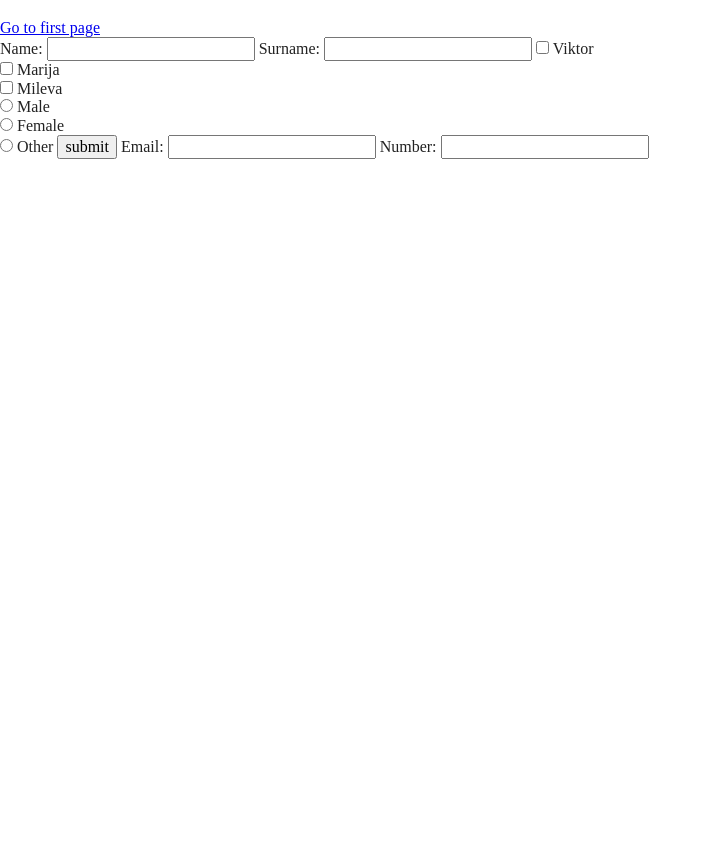
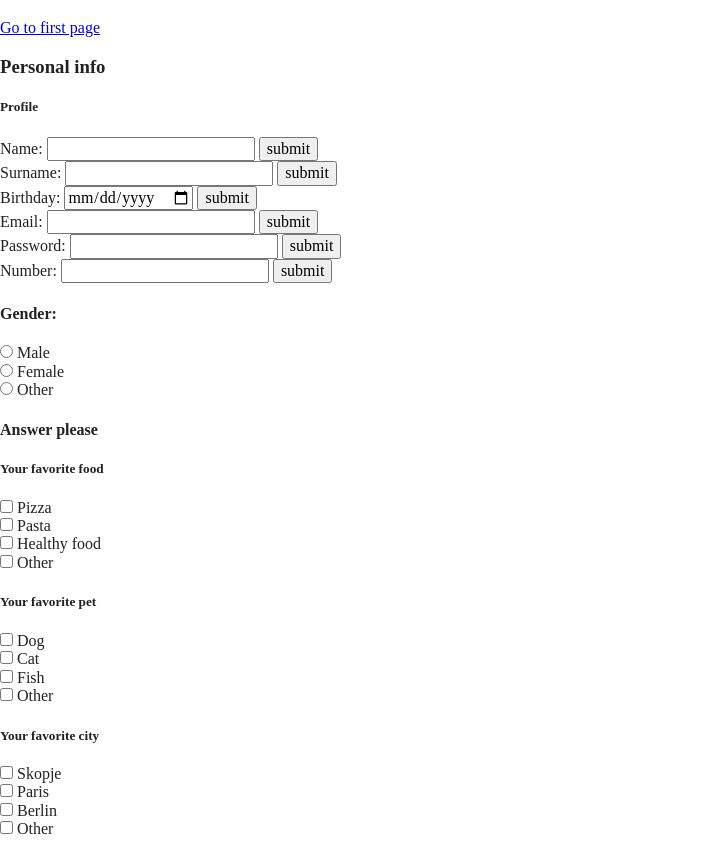
Before and after one commit to marijamilevaa/first, a website built with Parcel: page second.html in a window 1280 px wide. Shown: the part 61-916 px from the top of the page, without its empty margins (0-712 px from the left). Before the commit the page ends 800 px from the top, so only its background shows below. Built offline with nearby package versions, Linux system fonts and the light colour scheme.

Commit message:
Finish complex form

```diff
--- a/second.html
+++ b/second.html
@@ -28,19 +28,29 @@
       <a href="/">Go to first page</a>
     </header>
     <main>
+      <h3>Personal info</h3>
+      <h5>Profile</h5>
       <form id="first-form">
         <label for="name">Name:</label>
         <input type="text" id="name" name="Firstname" />
+        <input type="submit" value="submit" /> <br />
         <label for="surname">Surname:</label>
         <input type="text" id="surname" name="Lastname" />
+        <input type="submit" value="submit" /> <br />
+        <label for="birthday">Birthday:</label>
+        <input type="date" id="birthday" name="Birthday" />
+        <input type="submit" value="submit" /> <br />
+        <label for="email">Email:</label>
+        <input type="email" id="email" name="Email" />
+        <input type="submit" value="submit" /> <br />
+        <label for="password">Password:</label>
+        <input type="password" id="password" name="Password" />
+        <input type="submit" value="submit" /> <br />
+        <label for="number">Number:</label>
+        <input type="number" id="number" name="Number" />
+        <input type="submit" value="submit" /> <br />
 
-        <input type="checkbox" id="vehicle1" name="vehicle1" value="Bike" />
-        <label for="vehicle1">Viktor</label><br />
-        <input type="checkbox" id="vehicle2" name="vehicle2" value="Car" />
-        <label for="vehicle2">Marija</label><br />
-        <input type="checkbox" id="vehicle3" name="vehicle3" value="Boat" />
-        <label for="vehicle3">Mileva</label><br />
-
+        <h4>Gender:</h4>
         <input type="radio" id="male" name="gender" value="male" />
         <label for="male">Male</label><br />
         <input type="radio" id="female" name="gender" value="female" />
@@ -48,17 +58,42 @@
         <input type="radio" id="other" name="gender" value="other" />
         <label for="other">Other</label>
 
+        <h4>Answer please</h4>
+        <h5>Your favorite food</h5>
+        <input type="checkbox" id="vehicle1" name="vehicle1" value="Food" />
+        <label for="vehicle1">Pizza</label><br />
+        <input type="checkbox" id="vehicle2" name="vehicle2" value="Food" />
+        <label for="vehicle2">Pasta</label><br />
+        <input type="checkbox" id="vehicle3" name="vehicle3" value="Food" />
+        <label for="vehicle3">Healthy food</label><br />
+        <input type="checkbox" id="venicle3" name="vehicle3" value="Food" />
+        <label for="vehicle3">Other</label><br />
+
+        <h5>Your favorite pet</h5>
+        <input type="checkbox" id="vehicle1" name="vehicle1" value="Pet" />
+        <label for="vehicle1">Dog</label><br />
+        <input type="checkbox" id="vehicle2" name="vehicle2" value="Pet" />
+        <label for="vehicle2">Cat</label><br />
+        <input type="checkbox" id="vehicle3" name="vehicle3" value="Pet" />
+        <label for="vehicle3">Fish</label><br />
+        <input type="checkbox" id="venicle3" name="vehicle3" value="Pet" />
+        <label for="vehicle3">Other</label><br />
+
+        <h5>Your favorite city</h5>
+        <input type="checkbox" id="vehicle1" name="vehicle1" value="City" />
+        <label for="vehicle1">Skopje</label><br />
+        <input type="checkbox" id="vehicle2" name="vehicle2" value="City" />
+        <label for="vehicle2">Paris</label><br />
+        <input type="checkbox" id="vehicle3" name="vehicle3" value="City" />
+        <label for="vehicle3">Berlin</label><br />
+        <input type="checkbox" id="venicle3" name="vehicle3" value="City" />
+        <label for="vehicle3">Other</label><br />
+
         <input
           type="hidden"
           name="hidden_field"
           value="Value of hidden field"
         />
-
-        <input type="submit" value="submit" />
-        <label>Email:</label>
-        <input type="text" />
-        <label>Number:</label>
-        <input type="text" />
       </form>
       <pre id="preview"></pre>
     </main>
```
Also changed, not shown: index.html (+1 -2 lines).
